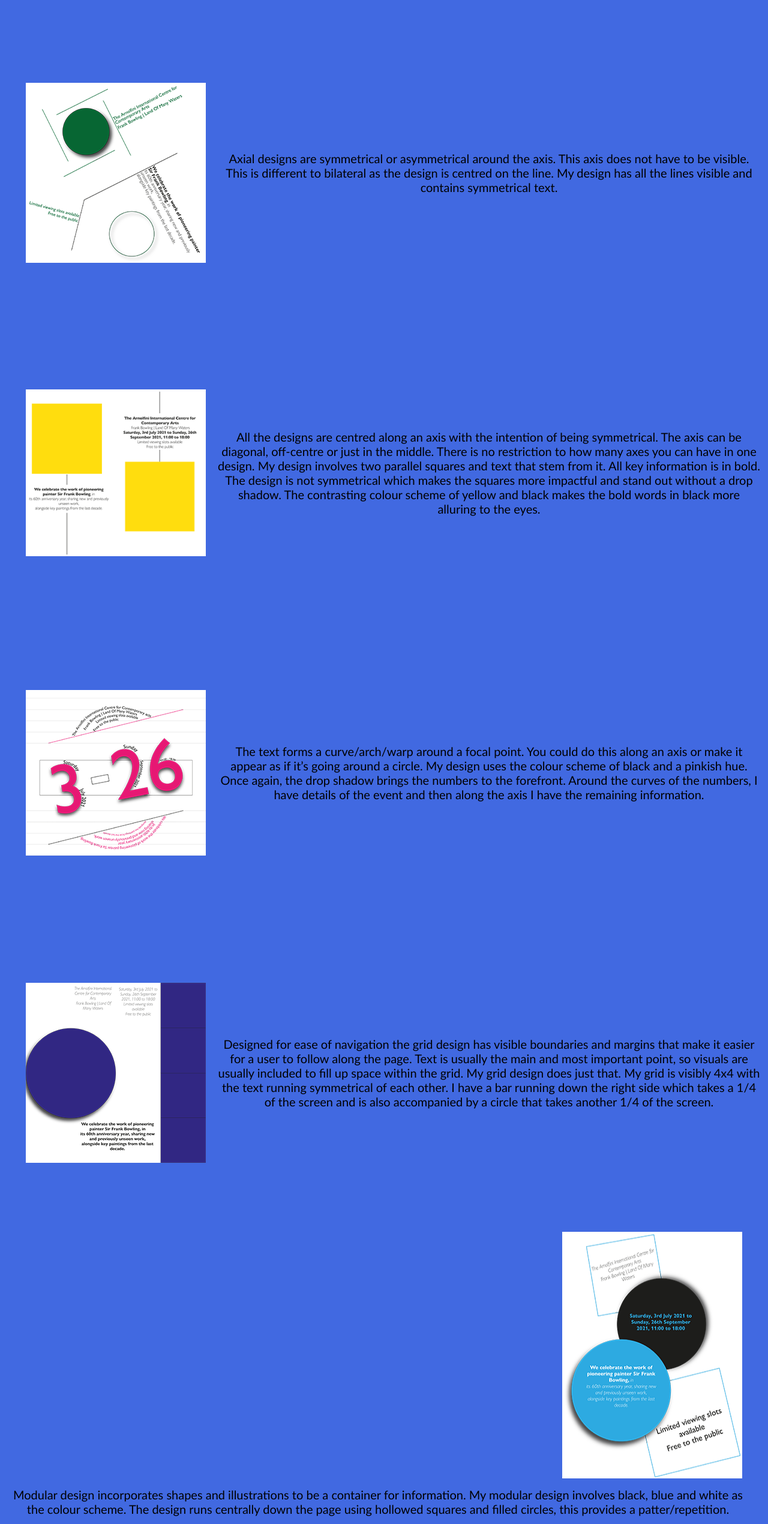
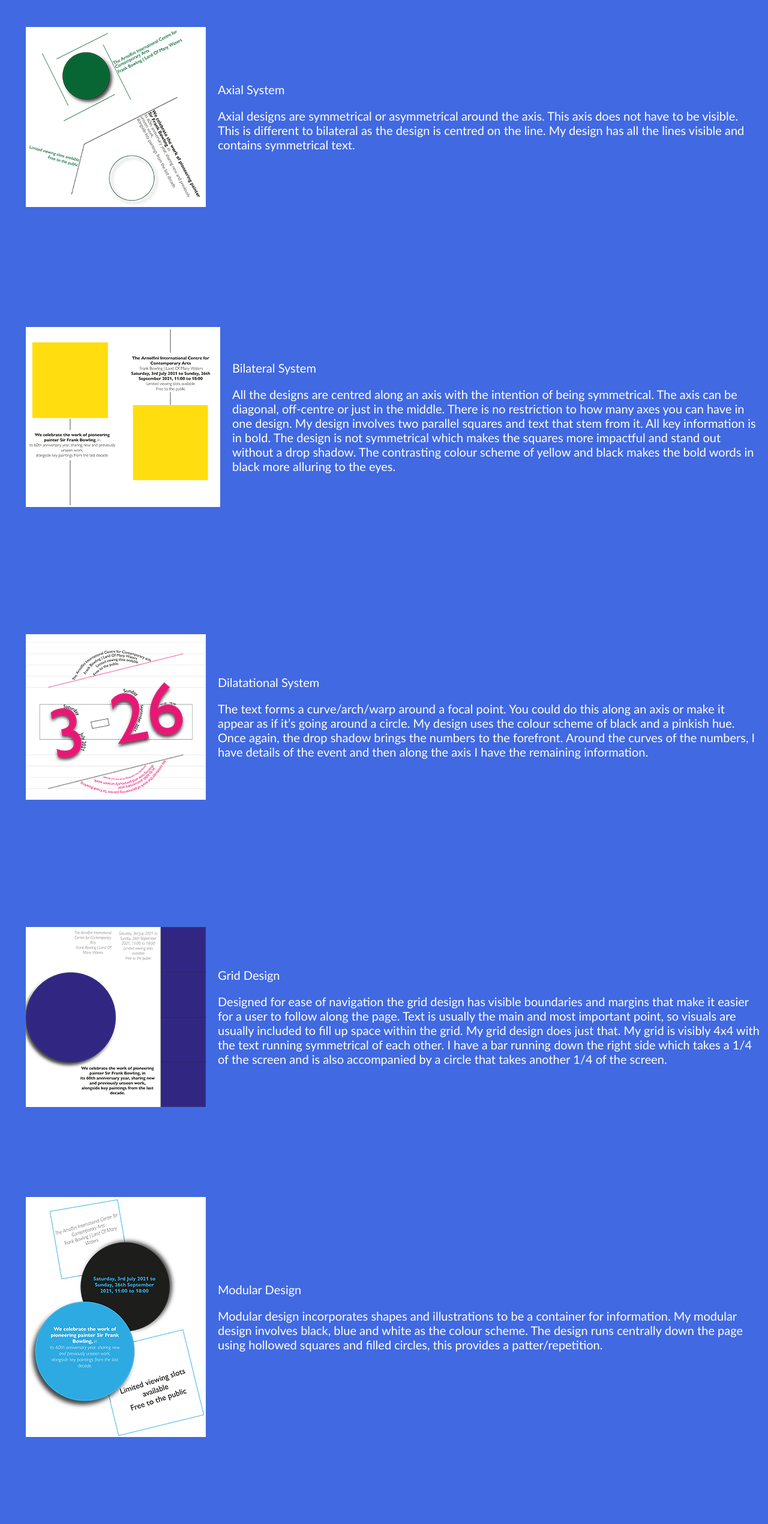
Before and after one commit to RandumbFluke/Website_for_assignment, a plain HTML site: page Webpages/CARP Task page/Type Task.html in a window 1280 px wide. Shown: the part 257-2797 px from the top of the page at 60% size. Drawn offline with Linux system fonts and the light colour scheme.

Commit message:
updates
type task finished
ux task

```diff
--- a/Webpages/CARP Task page/Type Task.html
+++ b/Webpages/CARP Task page/Type Task.html
@@ -48,77 +48,105 @@
     <!--changing code-->
 
     <main>
-        <div class = "subtitle">
-            <h1>Type Task</h1>
+        <!--
+        <div class = "axialfloat" id="axialfloat">
+            <img src="TypeTaskPNG/Axial System.png" width="400" height="400" style=
+            "display: flex;
+            justify-content: space-between;
+            align-items: center;">
+            <div class = "mediacontent">
+                <p>Axial System</p>
+                <p>Axial designs are symmetrical or asymmetrical around the axis. This axis does not have to be visible.
+                This is different to bilateral as the design is centred on the line. My design has all the lines visible and contains symmetrical text.</p>
+            </div>
         </div>
+    -->
 
-        <div class = "media-section">
+        <div class = "subtitle">Type Task</div>
+
+        <div class = "axial">
             <img class = "typeimage" src = "TypeTaskPNG/Axial System.png">
-            <div class = "mediacontent">Axial designs are symmetrical or asymmetrical around the axis. This axis does not have to be visible.
-            This is different to bilateral as the design is centred on the line. My design has all the lines visible and contains symmetrical text. </div>
-        </div>
-
-        <div class = "media-section">
-            <img class = "typeimage" src = "TypeTaskPNG/Bilateral design.png">
-            <div class = "mediacontent">All the designs are centred along an axis with the intention of being symmetrical. The axis can be diagonal, off-centre or just in the middle.
-            There is no restriction to how many axes you can have in one design. My design involves two parallel squares and text that stem from it. All key information is in bold.
-            The design is not symmetrical which makes the squares more impactful and stand out without a drop shadow.
-            The contrasting colour scheme of yellow and black makes the bold words in black more alluring to the eyes.</div>
-        </div>
-
-        <div class = "media-section">
-            <img class = "typeimage" src = "TypeTaskPNG/Dilatational design.png">
-            <div class = "mediacontent">The text forms a curve/arch/warp around a focal point. You could do this along an axis or make it appear as if it’s going around a circle.
-            My design uses the colour scheme of black and a pinkish hue. Once again, the drop shadow brings the numbers to the forefront.
-            Around the curves of the numbers, I have details of the event and then along the axis I have the remaining information.</div>
-        </div>
-
-        <div class = "media-section">
-            <img class = "typeimage" src = "TypeTaskPNG/Grid design.png">
-            <div class = "mediacontent">Designed for ease of navigation the grid design has visible boundaries and margins that make it easier for a user to follow along the page.
-            Text is usually the main and most important point, so visuals are usually included to fill up space within the grid. My grid design does just that.
-            My grid is visibly 4x4 with the text running symmetrical of each other.
-            I have a bar running down the right side which takes a 1/4 of the screen and is also accompanied by a circle that takes another 1/4 of the screen.</div>
-        </div>
-
-        <div class = "media-section-right">
-            <img class = "typeimage" src = "TypeTaskPNG/Modular design.png">
-            <div class = "mediacontent-right">Modular design incorporates shapes and illustrations to be a container for information.
-            My modular design involves black, blue and white as the colour scheme. The design runs centrally down the page using hollowed squares and filled circles,
-            this provides a patter/repetition.</div>
-        </div>
-
-        <!--
-        <div class = "media-section">
-            <div class = "media-container-right">
-                    <img class = "typeimage" src = "TypeTaskPNG/Radial Design copy.png">
-                <div class = "mediacontent">Radial has a circular focal point with all the content radiating from either inside or outside.
-                My radial design has a mixture of text within the circle, but the majority is outside the circle.
-                This design incorporates a green and black colour scheme as well as drop shadows on two of the circles to bring them further to the forefront. </div>
+            <div class = "mediacontent">
+                <p>Axial System</p>
+                <p>Axial designs are symmetrical or asymmetrical around the axis. This axis does not have to be visible.
+                This is different to bilateral as the design is centred on the line. My design has all the lines visible and contains symmetrical text. </p>
             </div>
         </div>
 
-        <div class = "media-section">
-            <div class = "media-container-right">
-                    <img class = "typeimage" src = "TypeTaskPNG/Random design.png">
-                <div class = "mediacontent">Random design has no arrangement but still remains visible for the user to interpret the required information.
-                My random design has scattered information that has a mix of colour, fonts, alignments and angles. The text is made to stand out more with the shapes free flowing along the page.
-                Some of the shapes have drop shadows, been distorted or they are not filled in. </div>
+        <div class = "bilateral-section">
+            <img class = "typeimage" src = "TypeTaskPNG/Bilateral design.png">
+            <div class = "mediacontent">
+                <p>Bilateral System</p>
+                <p>All the designs are centred along an axis with the intention of being symmetrical. The axis can be diagonal, off-centre or just in the middle.
+                There is no restriction to how many axes you can have in one design. My design involves two parallel squares and text that stem from it. All key information is in bold.
+                The design is not symmetrical which makes the squares more impactful and stand out without a drop shadow.
+                The contrasting colour scheme of yellow and black makes the bold words in black more alluring to the eyes.</p>
             </div>
         </div>
 
-        <div class = "media-section">
-            <div class = "media-container-right">
-                    <img class = "typeimage" src = "TypeTaskPNG/Transitional Design.png">
-                <div class= "mediacontent">Lines of type may appear random but hierarchy within the lines of types help a user navigate the order it was intended to be seen in.
+        <div class = "dil-section">
+            <img class = "typeimage" src = "TypeTaskPNG/Dilatational design.png">
+            <div class = "mediacontent">
+                <p>Dilatational System</p>
+                <P>The text forms a curve/arch/warp around a focal point. You could do this along an axis or make it appear as if it’s going around a circle.
+                My design uses the colour scheme of black and a pinkish hue. Once again, the drop shadow brings the numbers to the forefront.
+                Around the curves of the numbers, I have details of the event and then along the axis I have the remaining information.</P>
+            </div>
+        </div>
+
+        <div class = "grid-section">
+            <img class = "typeimage" src = "TypeTaskPNG/Grid design.png">
+            <div class = "mediacontent">
+                <p>Grid Design</p>
+                <p>Designed for ease of navigation the grid design has visible boundaries and margins that make it easier for a user to follow along the page.
+                Text is usually the main and most important point, so visuals are usually included to fill up space within the grid. My grid design does just that.
+                My grid is visibly 4x4 with the text running symmetrical of each other.
+                I have a bar running down the right side which takes a 1/4 of the screen and is also accompanied by a circle that takes another 1/4 of the screen.</p>
+            </div>
+        </div>
+
+
+        <div class = "modular-section">
+            <img class = "typeimage" src = "TypeTaskPNG/Modular design.png">
+            <div class = "mediacontent">
+                <p>Modular Design</p>
+                <p>Modular design incorporates shapes and illustrations to be a container for information.
+                My modular design involves black, blue and white as the colour scheme. The design runs centrally down the page using hollowed squares and filled circles,
+                this provides a patter/repetition.</p>
+            </div>
+        </div>
+
+        <div class = "rad-section">
+            <img class = "typeimage" src = "TypeTaskPNG/Radial Design copy.png">
+            <div class = "mediacontent">
+                <p>Radial Design</p>
+                <p>Radial has a circular focal point with all the content radiating from either inside or outside.
+                My radial design has a mixture of text within the circle, but the majority is outside the circle.
+                This design incorporates a green and black colour scheme as well as drop shadows on two of the circles to bring them further to the forefront.</p>
+            </div>
+        </div>
+
+        <div class = "random-section">
+            <img class = "typeimage" src = "TypeTaskPNG/Random design.png">
+            <div class = "mediacontent">
+                <p>Random Design</p>
+                <p>Random design has no arrangement but still remains visible for the user to interpret the required information.
+                My random design has scattered information that has a mix of colour, fonts, alignments and angles. The text is made to stand out more with the shapes free flowing along the page.
+                Some of the shapes have drop shadows, been distorted or they are not filled in.</p>
+            </div>
+        </div>
+
+        <div class = "t-section">
+            <img class = "typeimage" src = "TypeTaskPNG/Transitional Design.png">
+            <div class= "mediacontent">
+                <p>Transitional Design</p>
+                <p>Lines of type may appear random but hierarchy within the lines of types help a user navigate the order it was intended to be seen in.
                 The transitional design can be compared to sedimentary layers of rock (strata). This design usually has text stand out more when accompanied by illustrations.
                 My transitional design incorporates colour contrast of red and black.
                 The shapes in the middle have been split and flow like a mountain side to reflect on the idea of transitional designs being similar to layers of rock.
-                The text is in a visible hierarchy when reading so it is easy to see the intended order of reading and key information has been made to be bold. </div>
+                The text is in a visible hierarchy when reading so it is easy to see the intended order of reading and key information has been made to be bold.</p>
             </div>
         </div>
-
-    -->
 
     </main>
     </section>
--- a/Webpages/CARP Task page/homestylesheet.css
+++ b/Webpages/CARP Task page/homestylesheet.css
@@ -4,7 +4,6 @@ body{
 
 .section-one{
     padding-top: 40px;
-    background-color: forestgreen;
     height: 800px;
     display: flex;
     justify-content: flex-start;
@@ -19,7 +18,7 @@ body{
     display: flex;
     align-items: center;
     justify-content: flex-end;
-    padding-right: 500px;
+    padding-right: 300px;
 }
 
 .section-three{
@@ -58,7 +57,9 @@ body{
 .mediacontent{
     padding: 5px;
     font-family: 'Gill Sans', 'Gill Sans MT', Calibri, 'Trebuchet MS', sans-serif;
-    color: black;
+    color: white;
     font-size: 20px;
-    text-align: center;
+    text-align: left;
+    flex-direction: column;
+    padding-left: 30px;
 }
--- a/Webpages/CARP Task page/typestylesheet.css
+++ b/Webpages/CARP Task page/typestylesheet.css
@@ -2,44 +2,87 @@ body{
     background-color: royalblue;
 }
 
-
-.type-container-navigation {
-    display: flex;
-    flex-wrap: wrap;
-    flex-direction: row;
-    justify-content: space-evenly;
-}
-
-/*
-button{
-    border: 1px solid rgb(102, 19, 180);
-    border-radius: 5px;
-    font-family: Verdana, Geneva, Tahoma, sans-serif;
-    font-size: large;
-    color: white;
-    padding: 10px;
-    margin: 2px;
-    transition-duration: .4s;
-}
-
-button:hover {
-    background-color: rgb(24, 194, 216);
-    color: rgb(226, 17, 17);
-}
-
-button:active {
-    background-color: blueviolet;
-    box-shadow: 0 5px purple;
-    transform: translateY(4px);
-}
-*/
-
 .subtitle{
     text-align: center;
-    align-items: center;
     color: white;
     font-size: 30px;
 }
+
+.axial{
+    height: 500px;
+    display: flex;
+    padding-left: 20px;
+    align-items: center;
+    justify-content: left;
+}
+
+.bilateral-section{
+    height: 500px;
+    display: flex;
+    padding-left: 20px;
+    align-items: center;
+    justify-content: left;
+}
+
+.dil-section{
+    height: 500px;
+    display: flex;
+    padding-left: 20px;
+    align-items: center;
+    justify-content: left;
+}
+
+.grid-section{
+    height: 500px;
+    display: flex;
+    padding-left: 20px;
+    align-items: center;
+    justify-content: left;
+}
+
+.modular-section{
+    height: 500px;
+    display: flex;
+    padding-left: 20px;
+    align-items: center;
+    justify-content: left;
+}
+
+.rad-section{
+    height: 500px;
+    display: flex;
+    padding-left: 20px;
+    align-items: center;
+    justify-content: left;
+}
+
+.random-section{
+    height: 500px;
+    display: flex;
+    padding-left: 20px;
+    align-items: center;
+    justify-content: left;
+}
+
+.t-section{
+    height: 500px;
+    display: flex;
+    padding-left: 20px;
+    align-items: center;
+    justify-content: left;
+}
+
+.space{
+    height: 200px;
+    display: flex;
+    padding-left: 20px;
+    align-items: center;
+    justify-content: left;
+}
+
+/*.axialfloat{
+    float: left;
+}*/
 
 .media-section{
     padding-left: 20px;
@@ -52,17 +95,10 @@ button:active {
 .mediacontent{
     padding: 5px;
     font-family: 'Gill Sans', 'Gill Sans MT', Calibri, 'Trebuchet MS', sans-serif;
-    color: black;
+    color: white;
     font-size: 20px;
-    text-align: center;
+    text-align: left;
 }
-
-/*.media-container{
-    display: flex;
-    justify-content: flex-start;
-    flex-wrap: wrap;
-    padding-left: 20px;
-} */
 
 .media-section-right{
     height: 500px;
@@ -71,30 +107,15 @@ button:active {
     justify-content: flex-end;
     padding-right: 20px;
 }
-/*
-.media-section-right .mediacontent{
-
-}
-*/
 
 .mediacontent-right{
     font-family: 'Gill Sans', 'Gill Sans MT', Calibri, 'Trebuchet MS', sans-serif;
     color: black;
     font-size: 20px;
-    text-align: center;
-    align-items: flex-start;
+    text-align: left
 }
 
-/*
-.container{
-    display: flex;
-    flex-wrap: wrap;
-    justify-content: space-evenly;
-    padding-left: 25px;
-}
-*/
-
 .typeimage{
-    width: 300px;
+    width: 400px;
     padding: 15px;
 }
--- a/Webpages/CARP Task page/uxstylesheet.css
+++ b/Webpages/CARP Task page/uxstylesheet.css
@@ -2,13 +2,18 @@ body{
     background-color: deeppink;
 }
 
+.subtitle{
+    text-align: center;
+    color: white;
+    font-size: 30px;
+}
+
 .section-one{
-    background-color: forestgreen;
-    height: 600px;
+    height: 500px;
     display: flex;
+    padding-left: 20px;
     align-items: center;
-    justify-content: flex-start;
-    padding-left: 20px;
+    justify-content: left;
 }
 
 .section-two{
@@ -21,5 +26,13 @@ body{
 }
 
 .uximage{
-    width: 300px;
+    width: 500px;
 }
+
+.mediacontent{
+    padding-left: 20px;
+    font-family: 'Gill Sans', 'Gill Sans MT', Calibri, 'Trebuchet MS', sans-serif;
+    color: white;
+    font-size: 20px;
+    text-align: left;
+}
```
Also changed, not shown: Webpages/CARP Task page/Homepage.html (+6 -4 lines), Webpages/CARP Task page/UX.html (+6 -1 lines), Webpages/CARP Task page/ReflectionReport/download image.png (added), Webpages/CARP Task page/Wireframe and Flowchart/flowchart - in miro.jpg (added), Webpages/CARP Task page/Wireframe and Flowchart/flowchart.jpg (added).
